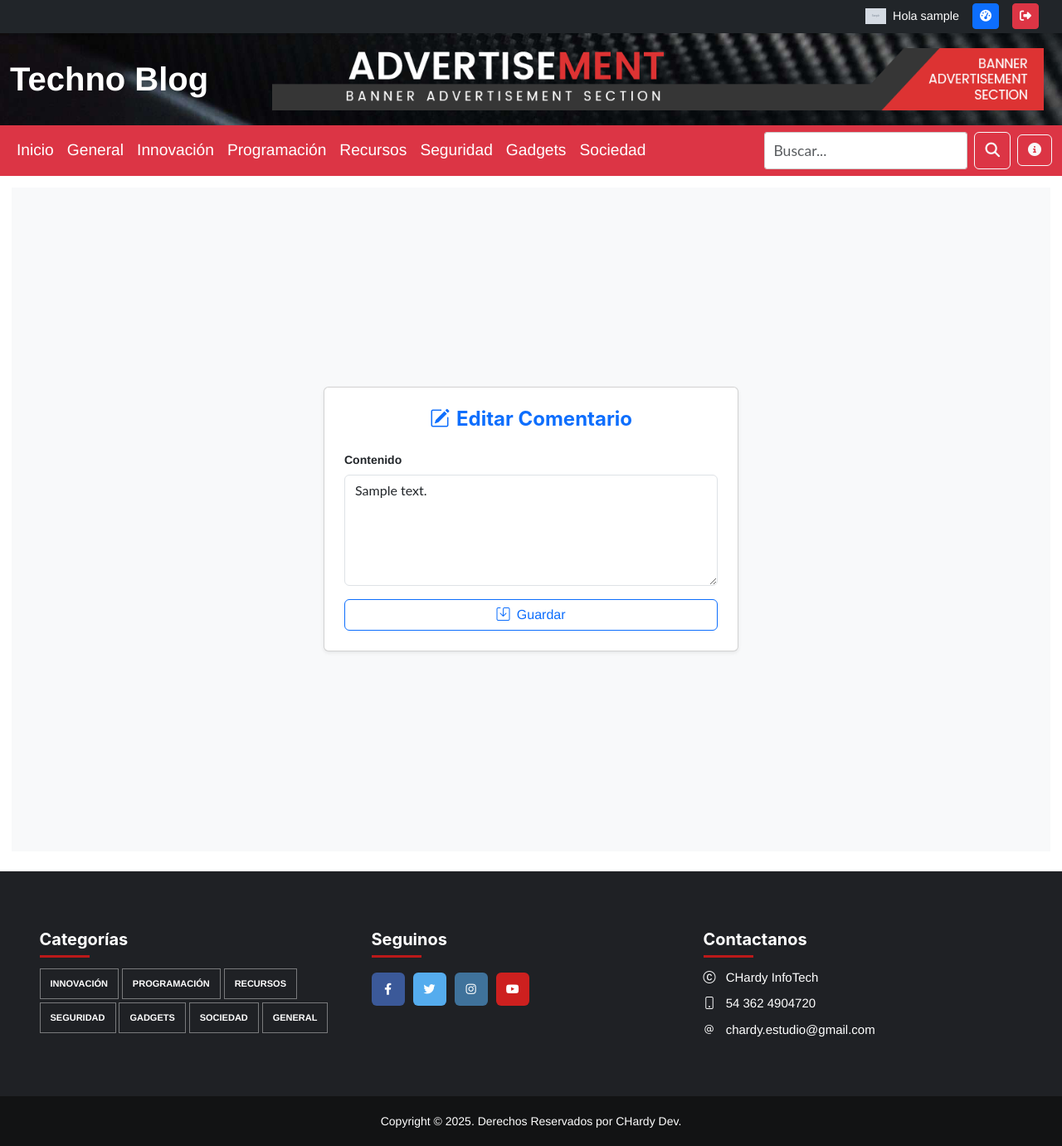
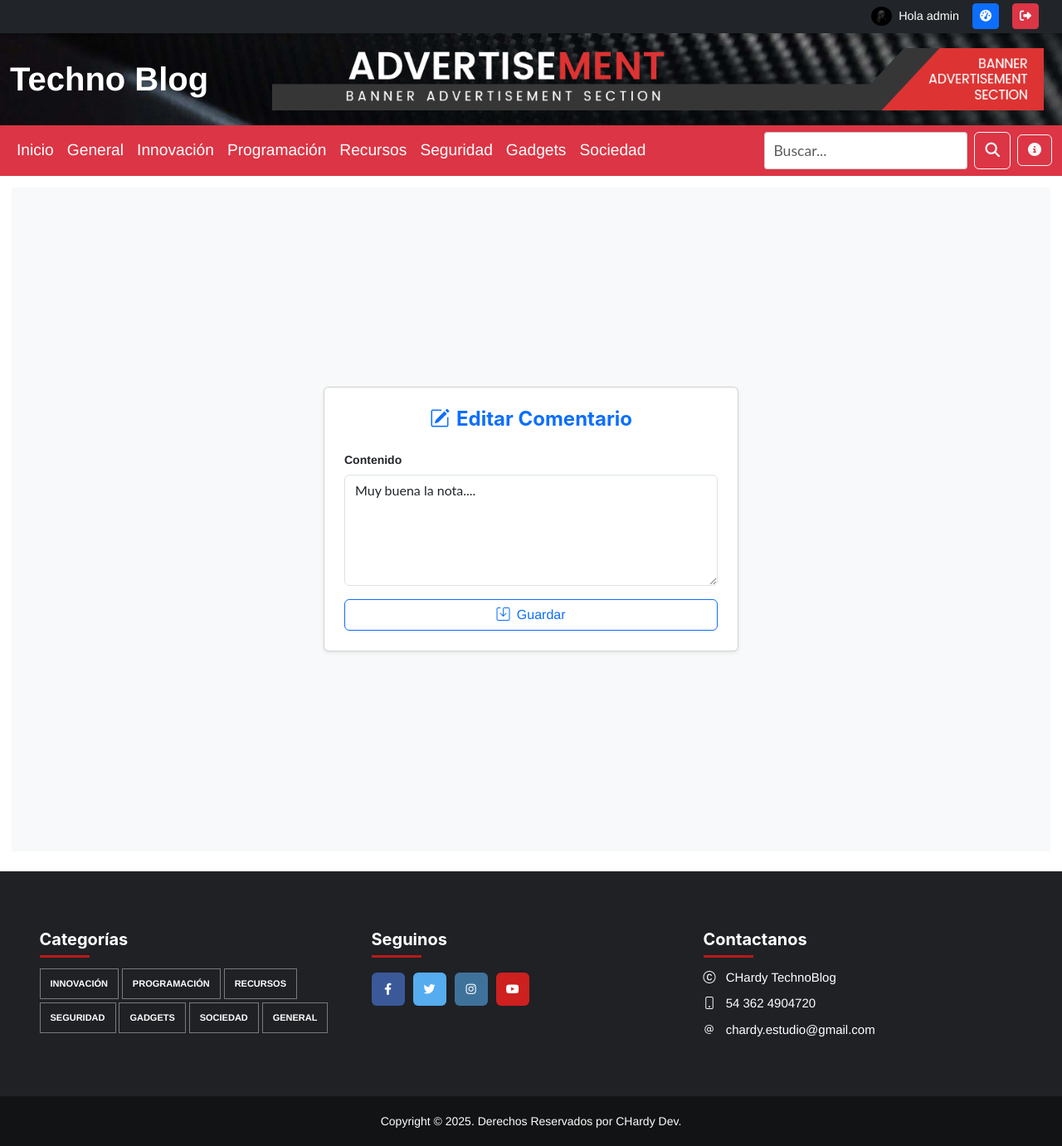
Before and after one commit to CHardy21/TF-Django, a Django app: page /comments/edit/1/ in a window 1280 px wide. Shown: the whole page at 83% size. Run offline with Django 5.2, Linux system fonts and the light colour scheme; a user stored in the database is signed in; data comes from the database, SQL or seed files in the repository; tables that the repository leaves empty hold one stand-in row (values such as "Sample post"); grey boxes marked "Sample" are stand-in pictures.

Commit message:
user avatar style

```diff
--- a/static/css/my-style.css
+++ b/static/css/my-style.css
@@ -23,6 +23,12 @@ body {
 .top-user-bar a.login {
   border: 1px solid grey;
 }
+
+.avatar {
+  object-fit: cover;
+  border-radius: 50%;
+}
+
 
 /* Hover para el botón Login */
 .btn-outline-light.login:hover {
--- a/templates/base.html
+++ b/templates/base.html
@@ -34,9 +34,9 @@
         {% if user.is_authenticated %}
           <a href="{% url 'user:profile' %}" class="d-flex align-items-center text-white text-decoration-none">
             {% if user.avatar %}
-              <img src="{{ user.avatar.url }}" alt="Avatar" width="25px" height="25px" />
+              <img src="{{ user.avatar.url }}" alt="Avatar" width="25px" height="25px" class="avatar"/>
             {% else %}
-              <img src="/static/images/default_avatar.png" alt="Avatar por defecto" width="25px" height="25px" />
+              <img src="/static/images/default_avatar.png" alt="Avatar" width="25px" height="25px" />
             {% endif %}
             <span class="ms-2">Hola {{ user.username }}</span>
           </a>
--- a/templates/footer.html
+++ b/templates/footer.html
@@ -57,7 +57,7 @@
                   <h2 class="widget-title widget-title-1"><span class="header-after">Contactanos</span></h2>
                   <div class="textwidget">
                     <p class="font-weight-medium">
-                      <i class="bi bi-c-circle me-2"></i>&nbsp;CHardy InfoTech
+                      <i class="bi bi-c-circle me-2"></i>&nbsp;CHardy TechnoBlog
                     </p>
                     <p class="font-weight-medium">
                       <i class="bi bi-phone me-2"></i> 54 362 4904720
--- a/templates/posts/includes/comment_item.html
+++ b/templates/posts/includes/comment_item.html
@@ -1,4 +1,10 @@
 <div class="border rounded p-3 mb-3">
+              {% if user.avatar %}
+              <img src="{{ user.avatar.url }}" alt="Avatar" width="25px" height="25px" class="avatar"/>
+            {% else %}
+              <img src="/static/images/default_avatar.png" alt="Avatar" width="25px" height="25px" />
+            {% endif %}
+
     <strong>{{ comment.user.username }}</strong> comentó:
     <p class="mb-1">{{ comment.content }}</p>
     <small class="text-muted">{{ comment.created_at|date:"d M Y H:i" }}</small>
```
Also changed, not shown: apps/posts/models.py (+17 -9 lines), config/mydb.sqlite3, media/avatars/Imagen_de_WhatsApp_2025-08-08_a_las_19.41.39_bbf10963.jpg (added), media/avatars/avatar_admin.png (added), media/posts/1200_800.jpeg (added), media/posts/AA1JfOJf.jpg (added), media/posts/Copilot_guia_slugs.png (added), media/posts/ia_robor.jpeg (added).
